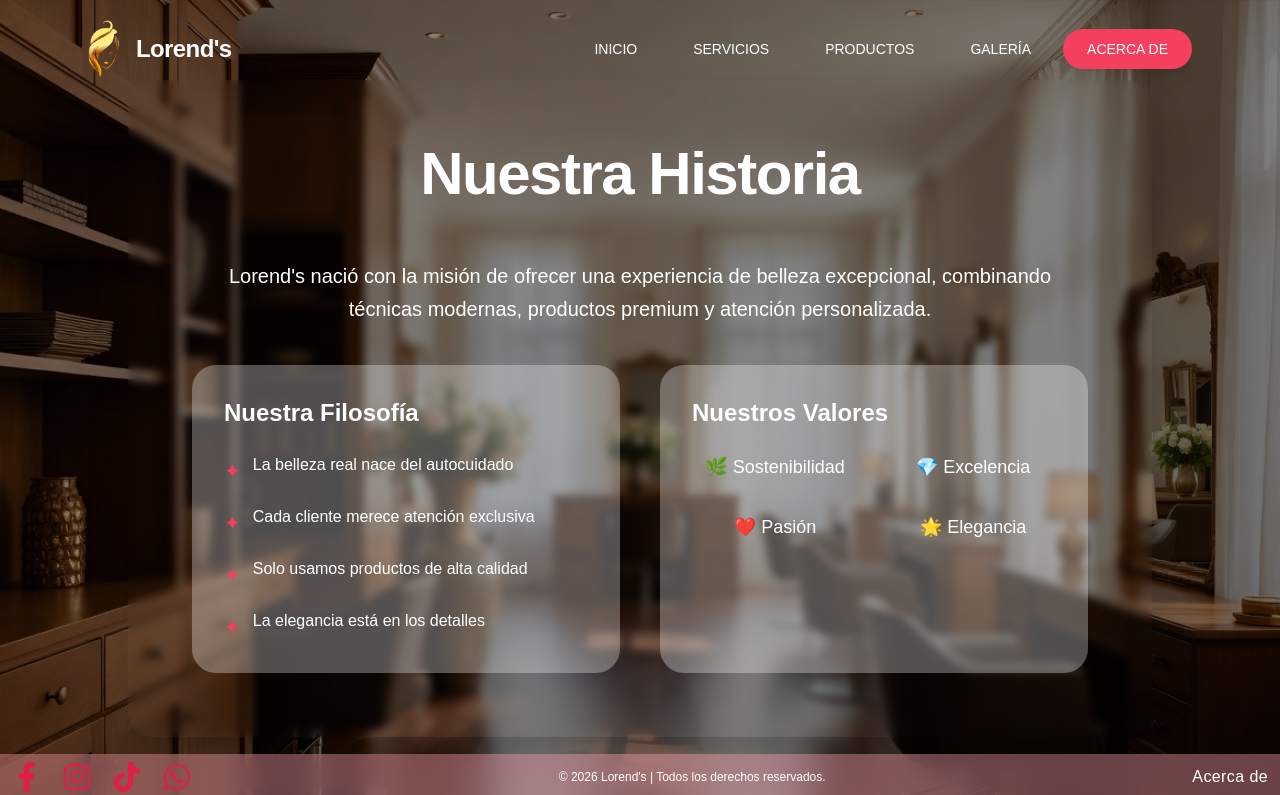
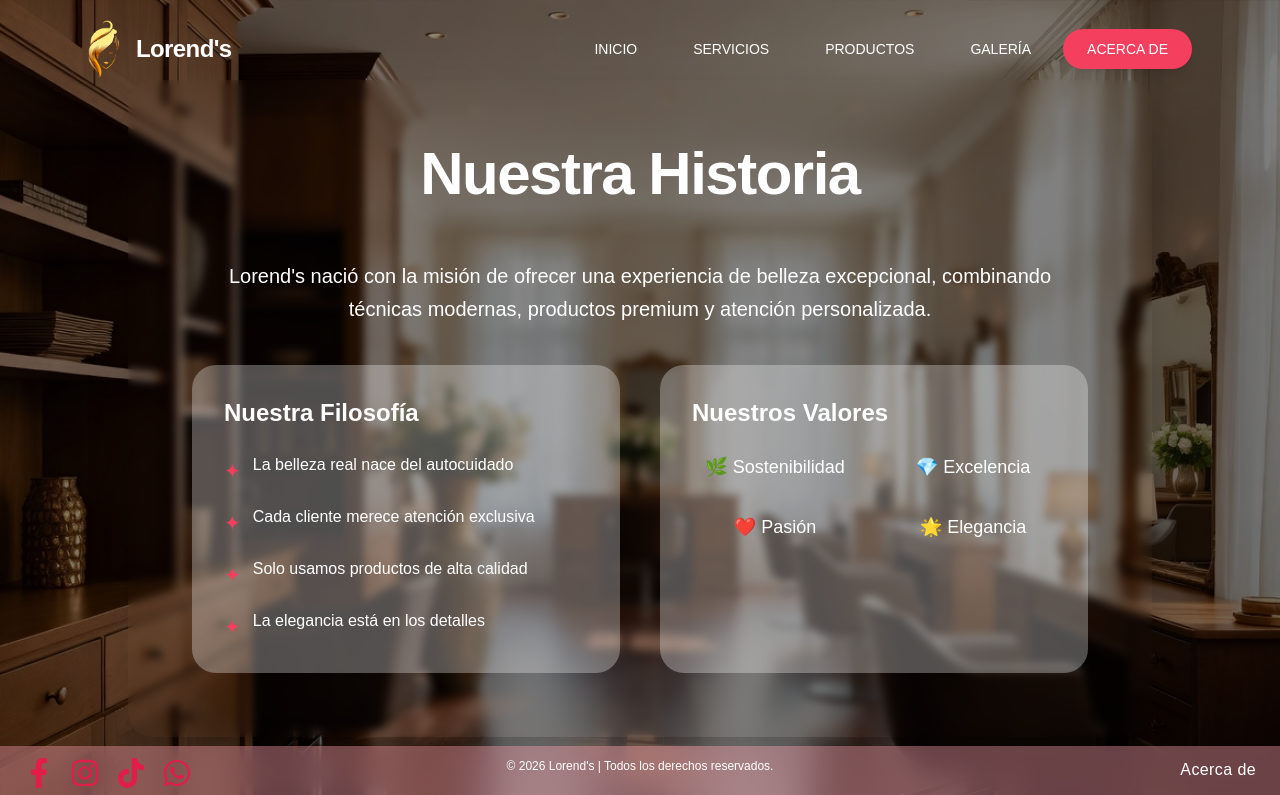
Before and after one commit to QuinteroVA/Gestion_salon_belleza, a React (Vite) app: page /acerca in a window 1280 px wide. Shown: the top 795 px of the page. Built offline with nearby package versions, Linux system fonts and the light colour scheme.

Commit message:
Mejorando el footer

```diff
--- a/src/components/Footer.tsx
+++ b/src/components/Footer.tsx
@@ -15,10 +15,11 @@ export default function Footer() {
 
   return (
     <footer className="fixed bottom-0 left-0 right-0 z-50 bg-rose-300/40 backdrop-blur-md text-white">
-      <div className="max-w-7xl mx-auto px-3 py-2 flex flex-col md:flex-row items-center justify-between gap-6 md:gap-0">
+      <div className="grid grid-cols-3 items max-w-7xl mx-auto px-6 py-3">
+
         {/* Redes Sociales */}
-        <div className="flex items-center gap-6">
-          <div className="flex items-center gap-5">
+        {/* <div className="grid grid-cols-3 items-center gap-4">*/}
+          <div className="flex justify-start items-center gap-4">
             <a href="https://facebook.com/lorends" target="_blank" rel="noopener noreferrer"
               className="text-[#e11d48] hover:text-rose-600 transition-all hover:scale-110"
                 aria-label="Facebook">
@@ -40,13 +41,15 @@ export default function Footer() {
               <FaWhatsapp size={30} />
             </a>
           </div>
-        </div>
+        {/* </div> */}
+
         {/* Copyright */}
-        <div className="text-center text-xs">
+        <div className="flex justify-center text-center text-xs">
           © {new Date().getFullYear()} Lorend's | Todos los derechos reservados.
         </div>
+
         {/* Página actual */}
-        <div className="font-medium tracking-wide">{currentPage}</div>
+        <div className="flex justify-end font-medium tracking-wide">{currentPage}</div>
       </div>
     </footer>
   );
--- a/src/index.css
+++ b/src/index.css
@@ -13,7 +13,7 @@ body {
   margin: 0;
   padding: 0;
   overflow-x: hidden;
-  scrollbar-width: none;        /* Firefox */
+  scrollbar-width: none;
   -ms-overflow-style: none;
 }
 
```
